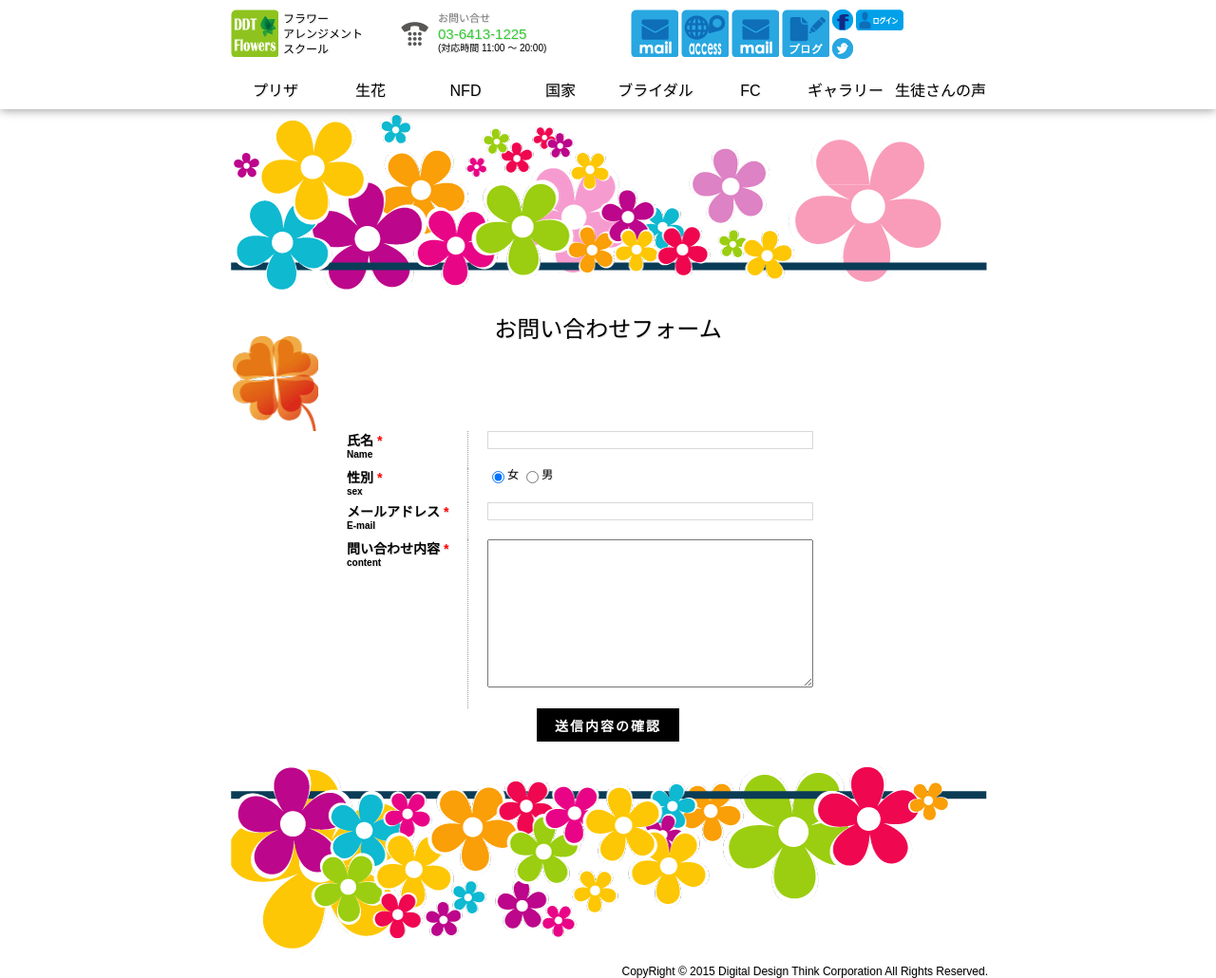
After one commit to honmura-local/ddtflower, a PHP site: page /contact.html in a window 1280 px wide. The commit adds this page. Shown: the whole page at 95% size. Run offline with PHP 8.4, Linux system fonts and the light colour scheme.

Commit message:
問い合わせページを追加。問い合わせページ用スタイル追加。

```diff
--- /dev/null
+++ b/contact.html
@@ -0,0 +1,181 @@
+<!DOCTYPE html>
+<html>
+<head>
+<meta charset="UTF-8">
+<title>プリザーブドフラワーコース</title>
+<!-- メインのCSSファイルを読み込む。 -->
+<link type="text/css" href="css/style.css" rel="stylesheet">
+<!-- jqueryUIのcssを読み込む -->
+<link type="text/css" href="css/jquery-ui-1.10.4.custom.min.css" rel="stylesheet">
+<!-- slickのCSSを読み込む。 -->
+<link type="text/css" href="css/slick.css" rel="stylesheet">
+<!-- fancyboxのCSSを読み込む。 -->
+<link rel="stylesheet" type="text/css" href="js/source/jquery.fancybox.css" media="screen" />
+
+<!-- jQueryの本体を読み込む。 -->
+<script type="text/javascript" src="js/jquery-1.11.0.min.js"></script>
+<!-- jQueryUIを読み込む。 -->
+<script type="text/javascript" src="js/jquery-ui-1.9.2.custom.min.js"></script>
+<!-- カルーセルのギャラリー生成プラグイン「Slick」の本体を読み込む。 -->
+<script type="text/javascript" src="js/slick.min.js" ></script>
+<!-- クリックした画像をピックアップ表示するためのjQueryプラグイン「fancybox」の本体を読み込む。 -->
+<script type="text/javascript" src="js/source/jquery.fancybox.js" ></script>
+<!-- サイト全体のレイアウト調整用JSファイル。 -->
+<script src="js/flowersstylefix.js"></script>
+<!-- マウスオーバーで要素を透過するプラグイン -->
+<script src="js/functionFilter.js"></script>
+
+<!-- 関数一覧にしたjsファイルを読み込む -->
+<script type="text/javascript" src="js/functions.js"></script>
+<!-- 関数一覧にしたjsファイルを読み込む -->
+<script type="text/javascript" src="js/createTag.js"></script>
+<script>
+//ドキュメント配備後
+$(document).ready(function(){
+	// aタグの要素にマウスオーバーのフィルターを配置する。
+	functionFilter('a,.link_gide');
+	// メイン領域にヘッダーの高さ分のmarginを設定し、固定スクロール時に埋もれるのを阻止する。
+	fixYCoordinate('header', 'header:eq(1)');
+	// position:fixed;を設定したヘッダーが横スクロールしない問題を解決する関数をコールする。
+	fixXCoordinateOnScroll('header')
+});
+
+</script>
+
+</head>
+<!-- container -->
+<div id="container">
+		<!-- ヘッダー領域。 -->
+	<header>
+		<!-- ガイド領域。 -->
+		<div class="gides">
+			<!-- フラワーアレンジメントスクール -->
+			<div class="gide_f_a_school">
+				<!-- お花アイコン -->
+				<img src="image/icon(logo50).png"></img>
+				<!-- 「フラワーアレンジメントスクール」のテキスト。 -->
+				<p>フラワー</p>
+				<p>アレンジメント</p>
+				<p>スクール</p>
+			</div>
+			<div class="gide_tel">
+				<img src="image/icon(tell).png">
+				<p class="p1">お問い合せ</p>
+				<p class="p2">03-6413-1225</p>
+				<p class="p3">(対応時間 11:00 〜 20:00)</p>
+			</div>
+			<div class="gide_mail link_gide">
+				<img src="image/icon(mail).png">
+			</div>
+			<div class="gide_access link_gide">
+				<img src="image/icon(accessl).png">
+			</div>
+			<div class="gide_trial link_gide">
+				<a href="contact.html">
+					<img src="image/icon(mail).png">
+				</a>
+			</div>
+			<div class="gide_blog link_gide">
+				<img src="image/icon(blog50).png">
+			</div>
+			<div class="gide_sns">
+				<img class="facebook link_gide" src="image/icon(facebook).png">
+				<img class="twitter_tweet link_gide" src="image/icon(titter22).png">
+			</div>
+			<div class="gide_login link_gide">
+				<img class="login" src="image/icon(login22-60).png">
+			</div>
+		</div>
+		<ul class="top_menu">
+				<li class="button"><a href="preserved.html" title="プリザーブドフラワー"><p>プリザ</p></a></li>
+				<li class="button"><a href="fresh.html" title="フレッシュフラワー"><p>生花</p></a></li>
+				<li class="button"><a href="nfd.html" title="NFD資格取得"><p>NFD</p></a></li>
+				<li class="button"><a href="national.html" title="国家認定資格取得"><p>国家</p></a></li>
+				<li class="button"><a href="bridal.html"><p>ブライダル</p></a></li>
+				<li class="button"><a href="franchise.html" title="フランチャイズ"><p>FC</p></a></li>
+				<li class="button"><a href="gallery.html"><p>ギャラリー</p></a></li>
+				<li class="button"><a href="voice.html"><p>生徒さんの声</p></a></li>
+		</ul>
+	</header>
+
+	<header><img src="image/main(header800).png"></header>
+	<!-- トップページのコンテンツのタグ。 -->
+	<div class="main">
+		<div class="pageTitle">
+			<h1 class="title">お問い合わせフォーム</h1>
+			<img src="image/icon(clover).png" >
+			<h2 class="summary"></h2>
+		</div>
+		<!-- お問い合わせフォーム。 -->
+		<form class="contactForm" action="postmail/postmail.cgi" method="post" >
+			<!-- 問い合わせフォームのパーツ領域 -->
+			<dl class="formBody">
+		    	<!-- 氏名 -->
+				<dt class="name">
+		        	<!-- 項目名 -->
+		        	<span class="formContent">氏名</span>
+		        	<!-- 必須入力の印「*」 -->
+		        	<span class="textRed">*</span>
+		        	<!-- ルビ -->
+		        	<span class="formRuby">Name</span>
+		        </dt>
+		        <!-- 氏名を入力するテキストボックス -->
+		        <dd class="nameTextBox">
+		        	<!-- テキストボックス。 -->
+		        	<input type="text" class="textBox1" name="name" size="40" required="">
+		        </dd>
+		        <!-- 性別 -->
+				<dt class="sex">
+		        	<!-- 項目名 -->
+		        	<span class="formContent">性別</span>
+		        	<!-- 必須入力の印「*」 -->
+		        	<span class="textRed">*</span>
+		        	<!-- ルビ -->
+		        	<span class="formRuby">sex</span>
+		        </dt>
+		        <!-- 性別を選択するラジオボタン -->
+		        <dd class="sexRadioButton">
+		        	<!-- 性別のラジオボタンとラベル。女、男の順。 -->
+		        	<input class="sexRadioButtonFemale" type="radio" name="sex" value="女" checked=""><label class="sexRadioButtonFemaleLabel">女</label>
+		            <input class="sexRadioButtonMale" type="radio" name="sex" value=""><label class="sexRadioButtonMaleLabel">男</label>
+		        </dd>
+		        <!-- メールアドレス -->
+		        <dt class="eMail">
+		        	<!-- 項目名 -->
+		        	<span class="formContent">メールアドレス</span>
+		        	<!-- 必須入力の印「*」 -->
+		        	<span class="textRed">*</span>
+		        	<!-- ルビ -->
+		        	<span class="formRuby">E-mail</span>
+		        </dt>
+		        <!-- メールアドレスを入力するテキストボックス -->
+		        <dd class="eMailTextBox">
+		        	<!-- テキストボックス。 -->
+		        	<input type="email" class="textBox2" name="eMail" size="40" required="">
+		        </dd>
+		        <!-- 問い合わせ内容 -->
+				<dt class="content">
+		        	<!-- 項目名 -->
+		        	<span class="formContent">問い合わせ内容</span>
+		        	<!-- 必須入力の印「*」 -->
+		        	<span class="textRed">*</span>
+		        	<!-- ルビ -->
+		        	<span class="formRuby">content</span>
+		        </dt>
+		        <!-- 問い合わせ内容欄 -->
+		        <dd class="">
+		        	<!-- テキストエリア -->
+		        	<textarea class="contentTextArea" name="content" cols="40" rows="10" required=""></textarea>
+		        </dd>
+		    </dl>
+		    <!-- 送信ボタン。 -->
+		    <button type="submit" class="submitButton">送信内容の確認</button>
+		</form>
+	</div>
+	<footer><img src="image/main(footer800).png"><span class="copyright">CopyRight &copy; 2015 Digital Design Think Corporation All Rights Reserved.</span></footer>
+</div>
+
+<script>
+</script>
+</body>
+</html>
--- a/css/style.css
+++ b/css/style.css
@@ -1572,3 +1572,81 @@ header:nth-child(2){
         height: auto;
     }
 }/* スマホ用のcssの終わり */
+
+/* 問い合わせページ */
+
+.contactForm dl{
+	margin: 0 auto 0;	/* 外枠より横幅が狭ければ、中央に寄せる */
+	width: 550px;
+	display: block;		/* ブロックとして扱う */
+	position: relative;	/* 相対位置を取る */
+	clear: both;		/* 回り込みさせない */
+}
+/* 求人フォームの項目に対するスタイルシート */
+.contactForm dt{
+	float: left;		/* 内容と共に左寄せで横に並べる */
+	clear: both;		/* 回り込みをさせない */
+	/* -50px分字を上げる。これを適切に設定することで項目と内容の間隔を崩さずにならべることができる */
+	text-indent: -80px;
+	display: block;		/* ブロックとして扱う */
+	margin-left: 80px;	/* 左にtext-indentと同じ分のmarginを挿入 */
+	line-height: 20px;	/* 文字の高さを20pxに設定 */
+	width: 32px;		/* 文字の幅を設定。最長の文字に合わせる */
+	font-size: 14px;
+	font-weight: bold;	/* 太字にする */
+}
+/* 求人フォームの項目に対する内容部分に対するスタイルシート */
+.contactForm dd{
+	float: left;				/* 左に寄せる */
+	padding-left: 20px;			/* 線と内容との間に間隔を取る */
+	padding-bottom: 20px;		/* 下に15pxの間隔を空け、次の項目との間に隙間を空ける */
+	border-left: dotted 1px #999;	/* 左に破線を引き、項目と内容を隔てる */
+	display: block;				/* blockとして扱う */
+	font-size: 12px;			/* 入力を誘導する文字を添えるため小さな文字を設定 */
+	margin-left: 15px;			/*  */
+}
+/* 項目のルビ部分に対するスタイルシート */
+.formRuby{
+	/* ブロックとし扱い、隣り合うspanの要素となる項目名に対し改行する */
+	display: block;
+	font-size: 10px;	/* ルビサイズのフォントにする */
+	line-height: 10px;	/* 最低限の文字の高さを取る */
+}
+/* 求人フォーム職務経歴欄に対するスタイルシート */
+.contactForm .textarea{
+	border: 1px solid #d8d8d8;	/* テキストエリアを灰色の線で囲む */
+}
+/* フォームの送信ボタンに対するスタイルシート */
+.contactForm .submitButton{
+	margin: 20px auto 50px;	/* 中央に寄せる */
+	display: block;			/* ブロック要素として扱う。 */
+	clear: both;			/* 要素の回り込みを阻止する。 */
+	background-color: #000;	/* 背景色を黒にする */
+	color: #FFF;			/* 白抜き文字に指定 */
+	font-weight: bold;		/* 通常のfont-weightでは大分細くなってしまうので、太字にする */
+	width: 150px;			/* 幅を150pxに指定 */
+	height: 35px;			/* 高さを35pxに指定 */
+	letter-spacing: 2px;	/* 文字の間に2pxの空白を挿入 */
+	font-size: 14px;		/* フォントの大きさを14pxに指定 */
+	border-style: none;		/* 初期設定されている枠線を消す */
+}
+/* 送信ボタンにマウスを重ねたときの処理 */
+.contactForm .submitButton:hover{
+	opacity: 0.7;	/* ボタンを透過する */
+}
+/* フォームの入力内容のタグに対するスタイルシート*/
+.contactForm input{
+	border: 1px solid #d8d8d8;	/* 枠線を灰色に設定 */
+}
+/* フォームのテキストエリアに対するスタイルシート */
+.contactForm textarea.textarea{
+	max-width: 340px;	/* これ以上広げるとレイアウトが崩れるという手前の幅を最大幅に設定 */
+}
+/* フォームの入力欄のためのクラスに対するスタイルシート */
+.contactForm .text{
+	width: 280px;	/* 幅を280pxに統一 */
+}
+span.textRed{
+	color: #F00;
+}
+/* ここまで問い合わせページ */
```
Also changed, not shown: source/contact.json (added, +137 -0 lines).
